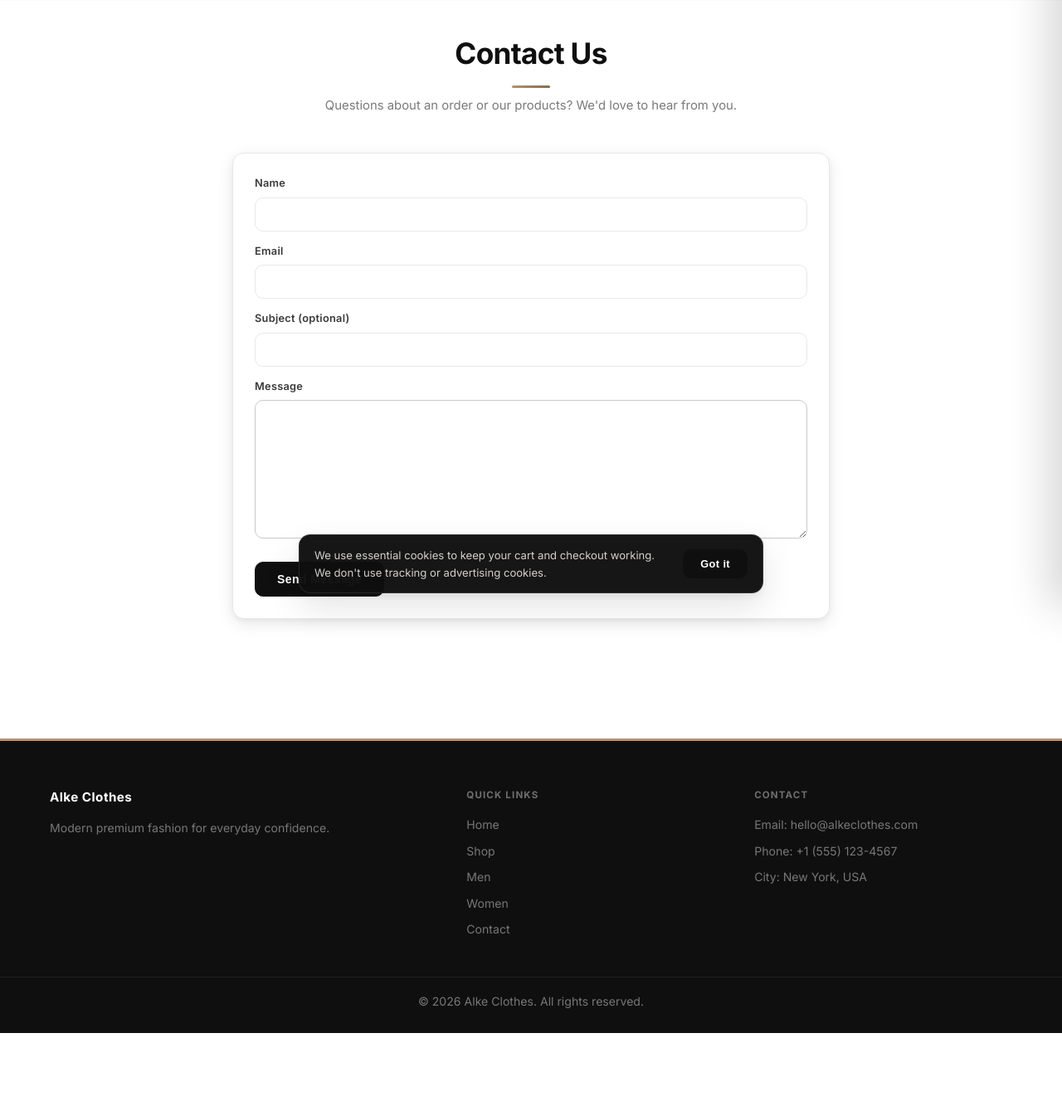
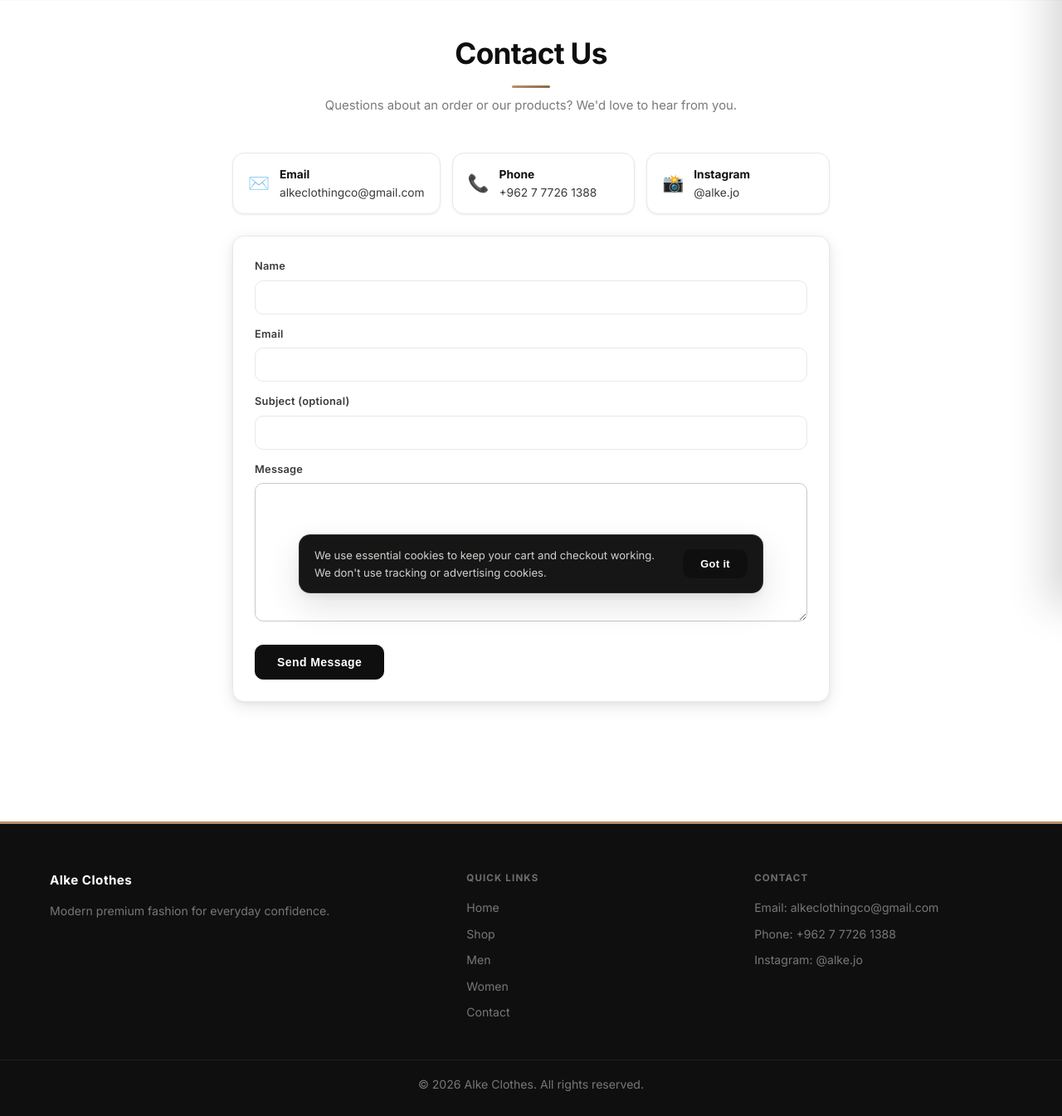
Before and after one commit to Nour-Zaid/alke, a PHP site: page /pages/contact.php in a window 1280 px wide. Shown: the part 69-1414 px from the top of the page at 83% size. Before the commit the page ends 1314 px from the top, so only its background shows below. Run offline with PHP 8.4, Linux system fonts and the light colour scheme.

Commit message:
Add real brand contact info and product material/care details
- Footer + contact page: alkeclothingco@gmail.com, +962 7 7726 1388, @alke.jo
- Product pages: Material & Care (Fleece 310 GSM; wash 30°C; steam iron)

Co-Authored-By: Claude Opus 4.8 <noreply@anthropic.com>

```diff
--- a/css/style.css
+++ b/css/style.css
@@ -1191,6 +1191,63 @@ a.cart-clear:hover, button.cart-clear:hover {
   font-weight: 700;
 }
 
+/* Product material & care */
+.product-care {
+  margin-top: 22px;
+  padding-top: 18px;
+  border-top: 1px solid var(--border);
+}
+.product-care h3 {
+  font-size: .95rem;
+  font-weight: 700;
+  letter-spacing: .04em;
+  text-transform: uppercase;
+  color: var(--ink);
+  margin-bottom: 10px;
+}
+.product-care ul { list-style: none; padding: 0; margin: 0; }
+.product-care li {
+  position: relative;
+  padding-left: 18px;
+  margin-bottom: 6px;
+  font-size: .88rem;
+  color: var(--ink-2);
+}
+.product-care li::before {
+  content: '';
+  position: absolute;
+  left: 2px; top: .6em;
+  width: 5px; height: 5px;
+  border-radius: 50%;
+  background: var(--accent);
+}
+
+/* Contact info cards */
+.contact-info {
+  display: flex;
+  flex-wrap: wrap;
+  gap: 14px;
+  justify-content: center;
+  margin-bottom: 26px;
+}
+.contact-info-item {
+  display: flex;
+  align-items: center;
+  gap: 12px;
+  padding: 14px 18px;
+  background: var(--white);
+  border: 1px solid var(--border);
+  border-radius: var(--r-md);
+  box-shadow: var(--shadow-xs);
+  font-size: .86rem;
+  color: var(--ink-2);
+  transition: border-color .18s var(--ease), box-shadow .18s var(--ease);
+  flex: 1 1 200px;
+}
+.contact-info-item:hover { border-color: var(--accent-border); box-shadow: var(--shadow-sm); }
+.contact-info-item strong { color: var(--ink); }
+.contact-info-icon { font-size: 1.3rem; }
+
 /* ── Cookie notice ──────────────────────────────────────────── */
 .cookie-banner {
   position: fixed;
--- a/includes/footer.php
+++ b/includes/footer.php
@@ -18,9 +18,9 @@
 
       <div>
         <h4>Contact</h4>
-        <p>Email: hello@alkeclothes.com</p>
-        <p>Phone: +1 (555) 123-4567</p>
-        <p>City: New York, USA</p>
+        <p>Email: <a href="mailto:alkeclothingco@gmail.com">alkeclothingco@gmail.com</a></p>
+        <p>Phone: <a href="tel:+962777261388">+962 7 7726 1388</a></p>
+        <p>Instagram: <a href="https://instagram.com/alke.jo" target="_blank" rel="noopener">@alke.jo</a></p>
       </div>
     </div>
 
--- a/includes/header.php
+++ b/includes/header.php
@@ -57,7 +57,7 @@ if (!empty($_SESSION['cart'])) {
   <title>Alke Clothes</title>
   <link rel="icon" type="image/png" href="/alke/assets/favicon.png">
   <link rel="apple-touch-icon" href="/alke/assets/favicon.png">
-  <link rel="stylesheet" href="/alke/css/style.css?v=4.1">
+  <link rel="stylesheet" href="/alke/css/style.css?v=4.2">
 </head>
 <body>
   <header class="site-header">
--- a/pages/contact.php
+++ b/pages/contact.php
@@ -61,6 +61,21 @@ include '../includes/header.php';
         <p>Questions about an order or our products? We'd love to hear from you.</p>
       </div>
 
+      <div class="contact-info">
+        <a class="contact-info-item" href="mailto:alkeclothingco@gmail.com">
+          <span class="contact-info-icon">✉️</span>
+          <span><strong>Email</strong><br>alkeclothingco@gmail.com</span>
+        </a>
+        <a class="contact-info-item" href="tel:+962777261388">
+          <span class="contact-info-icon">📞</span>
+          <span><strong>Phone</strong><br>+962 7 7726 1388</span>
+        </a>
+        <a class="contact-info-item" href="https://instagram.com/alke.jo" target="_blank" rel="noopener">
+          <span class="contact-info-icon">📸</span>
+          <span><strong>Instagram</strong><br>@alke.jo</span>
+        </a>
+      </div>
+
       <?php if ($successMessage !== ''): ?>
         <div class="checkout-card" style="text-align:center;">
           <p style="margin-bottom: 1rem;"><?php echo alke_esc($successMessage); ?></p>
```
Also changed, not shown: pages/product.php (+10 -0 lines).
